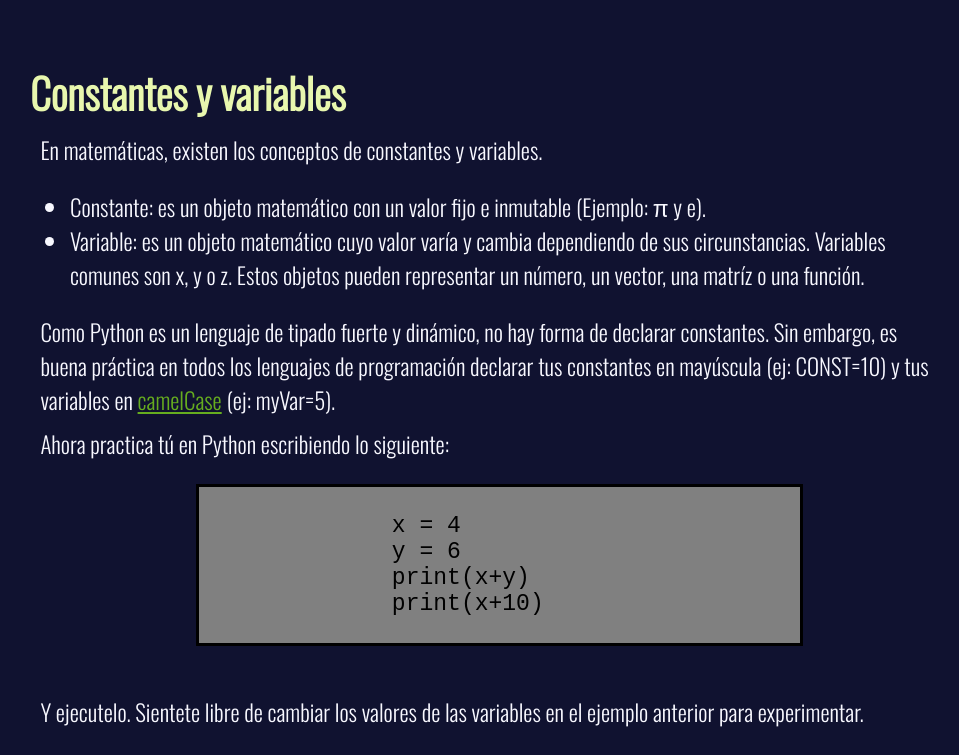
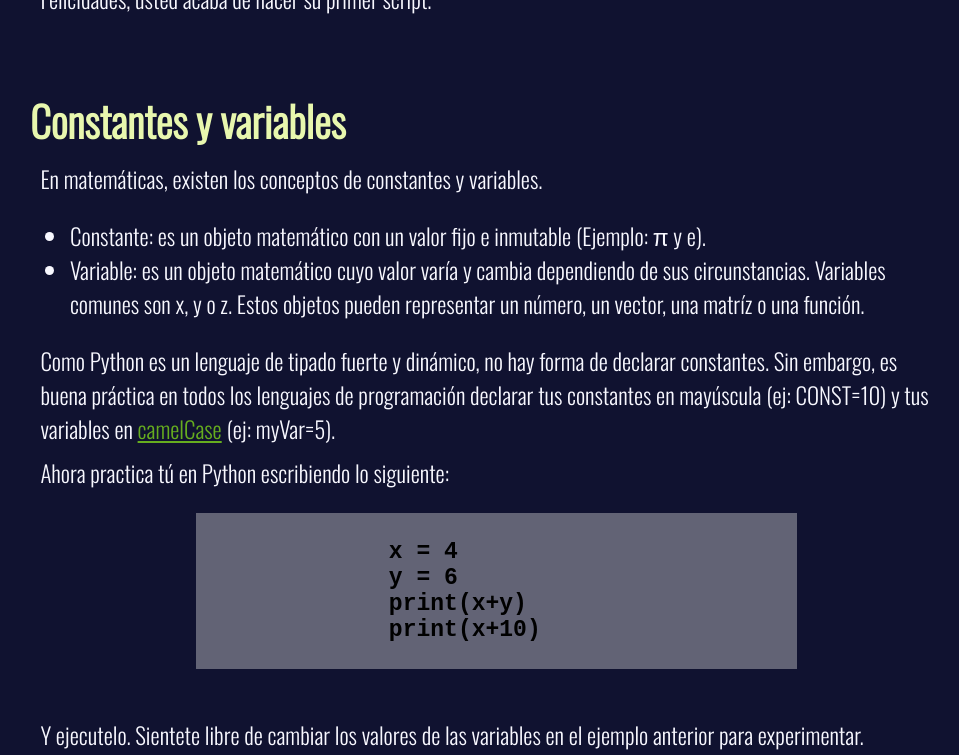
Before and after one commit to azurite-12/techDoc, a plain HTML site: page index.html in a window 1280 px wide. Shown: the part 1369-2124 px from the top of the page, without its empty margins (313-1272 px from the left). Drawn offline with nearby package versions, Linux system fonts and the light colour scheme.

Commit message:
code block fix

```diff
--- a/styles.css
+++ b/styles.css
@@ -1,12 +1,3 @@
-/* html,
-body {
-    min-width: 290px;
-    color: ghostwhite;
-    background-color: #101230;
-    font-family: Oswald, 'Open Sans', sans-serif;
-    font-size: 23px;
-} */
-
 body {
     background-color:#101230;
     color: ghostwhite;
@@ -78,7 +69,6 @@ body {
     position: relative;
     margin-left: 315px;
     padding: 20px;
-    margin-bottom: 120px;
 }
 
 #main-doc > section > header {
@@ -89,19 +79,24 @@ body {
 }
 
 .main-section {
-    margin-bottom: 4rem;
-
+    margin-bottom: 4.6rem;
 }
 
 code {
     display: inline-block;
-    background-color: grey;
+    background-color: rgba(222,222,222,0.4);
     color: black;
+    font-weight: bold;;
 }
 
 pre > code {
-    border: solid;
+    border: none;
     padding-right: 20vw;
+}
+
+li > pre > code {
+    margin-left: -10vw;
+
 }
 
 .main-section a {
```
